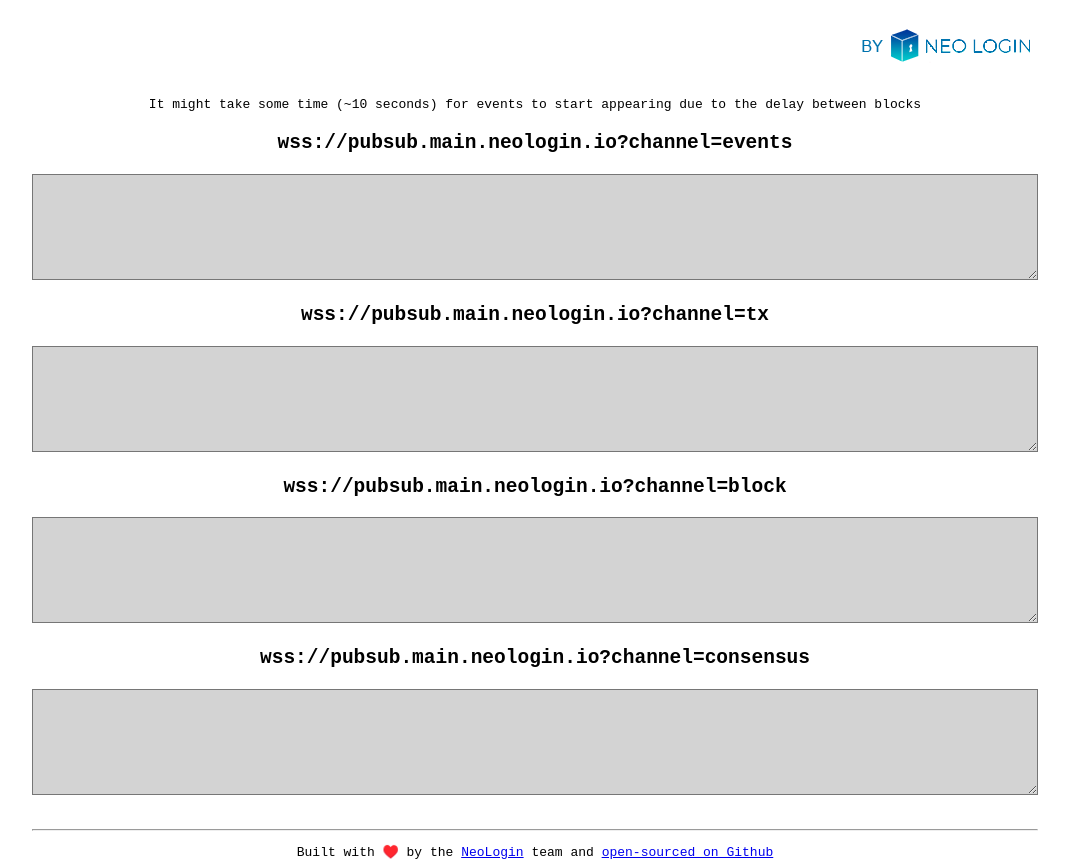
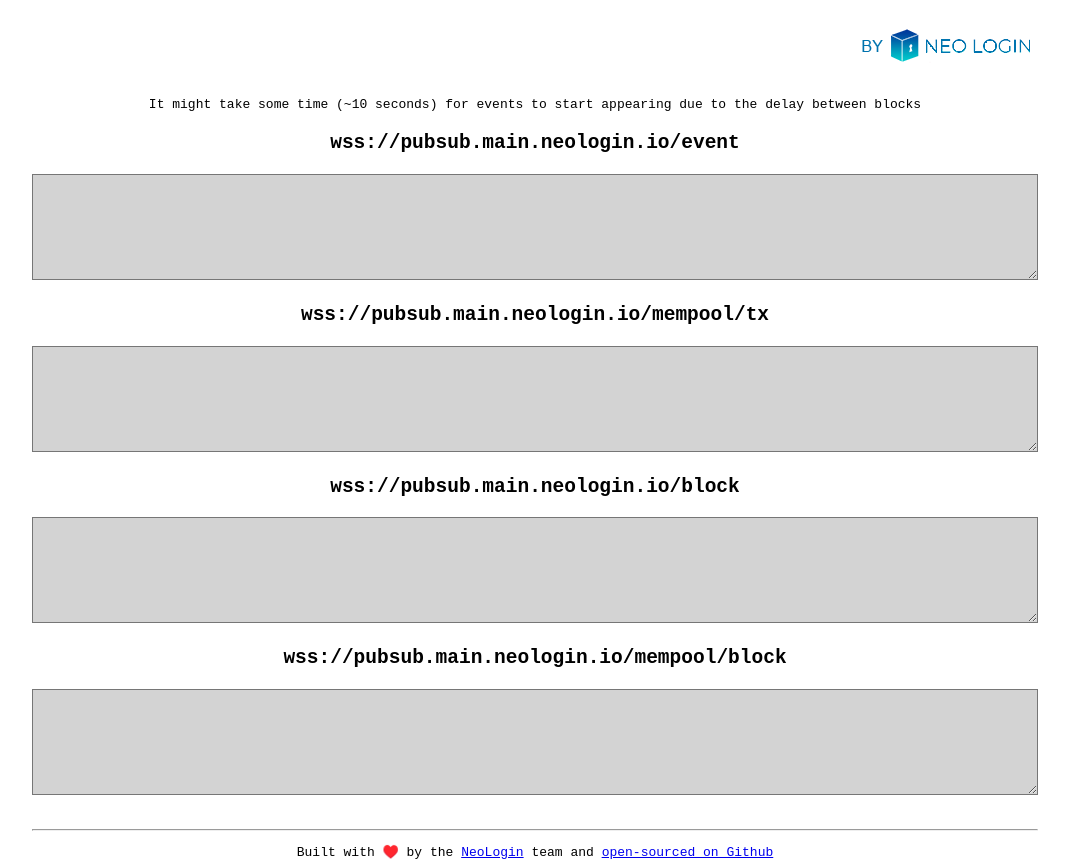
Before and after one commit to corollari/neo-PubSub, a plain HTML site: page index.html in a window 1280 px wide. Shown: the part 320-1186 px from the top of the page, without its empty margins (105-1174 px from the left). Drawn offline with Linux system fonts and the light colour scheme.

Commit message:
Automated deployment: Wed Mar 18 22:15:58 UTC 2020 fcd992278a75b5d3beab71fc9ea0aa4a9999b85b

```diff
--- a/index.html
+++ b/index.html
@@ -42,19 +42,19 @@ img{
 	<body>
 		<img src="banner.png">
 		<pre>It might take some time (~10 seconds) for events to start appearing due to the delay between blocks</pre>
-		<h2><pre>wss://pubsub.main.neologin.io?channel=events</pre></h2>
+		<h2><pre>wss://pubsub.main.neologin.io/event</pre></h2>
 		<textarea id="events" class="outbox"></textarea>
-		<h2><pre>wss://pubsub.main.neologin.io?channel=tx</pre></h2>
+		<h2><pre>wss://pubsub.main.neologin.io/mempool/tx</pre></h2>
 		<textarea id="tx" class="outbox"></textarea>
-		<h2><pre>wss://pubsub.main.neologin.io?channel=block</pre></h2>
+		<h2><pre>wss://pubsub.main.neologin.io/block</pre></h2>
 		<textarea id="block" class="outbox"></textarea>
-		<h2><pre>wss://pubsub.main.neologin.io?channel=consensus</pre></h2>
-		<textarea id="consensus" class="outbox"></textarea>
+		<h2><pre>wss://pubsub.main.neologin.io/mempool/block</pre></h2>
+		<textarea id="mempool/block" class="outbox"></textarea>
 		<hr />
 		<pre>Built with ♥️ by the <a href="https://neologin.io">NeoLogin</a> team and <a href="https://github.com/corollari/neo-PubSub">open-sourced on Github</a></pre>
 		<script>
-			for(const channel of ["events", "tx", "block", "consensus"]){
-				const ws = new WebSocket('wss://pubsub.main.neologin.io/?channel='+channel)
+			for(const channel of ["event", "mempool/tx", "block", "mempool/block"]){
+				const ws = new WebSocket('wss://pubsub.main.neologin.io/'+channel)
 				const el = document.getElementById(channel)
 				ws.onmessage = (event) => {
 					el.textContent=JSON.stringify(JSON.parse(event.data),null, ' ')+"\n"+el.textContent
```
